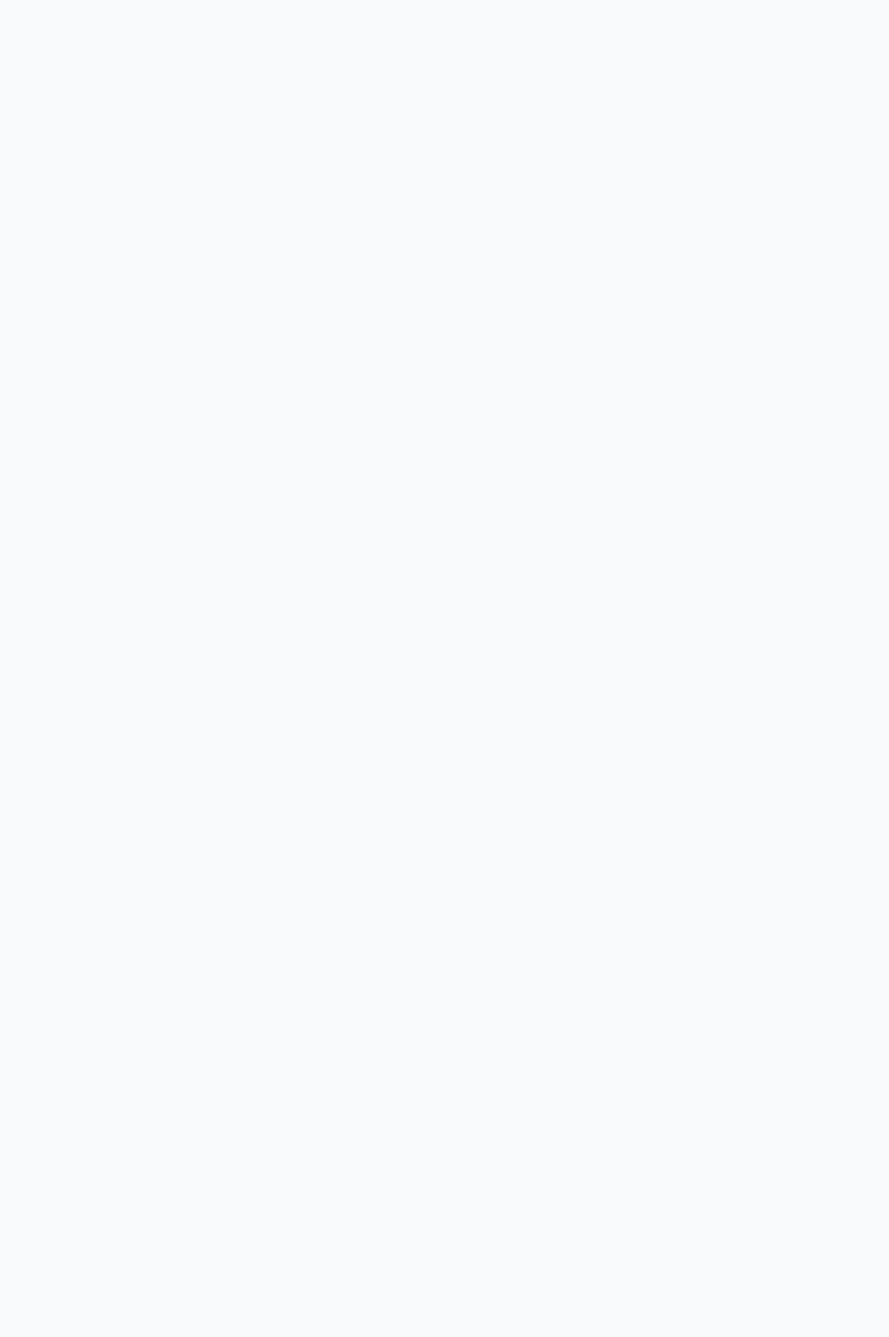
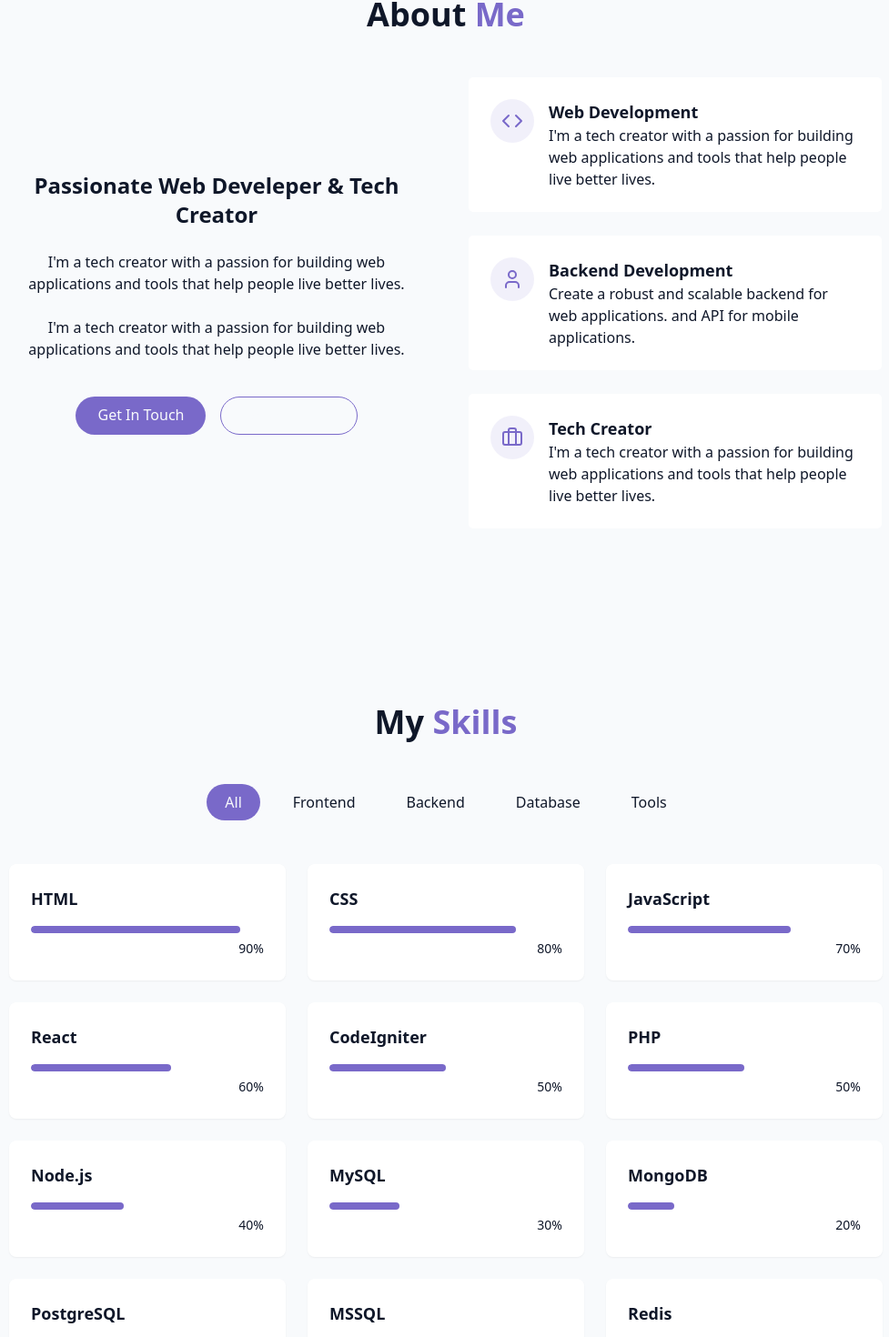
Before and after one commit to Nihafis/portfolio, a React (Vite) app: page / in a window 1280 px wide. Shown: the part 900-2370 px from the top of the page at 91% size, without its empty margins (150-1127 px from the left). Before the commit the page ends 996 px from the top, so only its background shows below. Built offline with nearby package versions, Linux system fonts and the light colour scheme.

Commit message:
finish skill section

```diff
--- a/src/components/AboutSection.jsx
+++ b/src/components/AboutSection.jsx
@@ -1,7 +1,90 @@
+import { Briefcase, Code, User } from "lucide-react";
+
 export const AboutSection = () => {
   return (
-    <section id="about" className="container mx-auto px-4 py-16">
-      <h2 className="text-3xl font-bold text-center mb-8">About Me</h2>
+    <section id="about" className="relative px-4 py-24">
+      <div className="container mx-auto max-w-5xl">
+        <h2 className="text-3xl md:text-4xl font-bold text-center mb-12">
+          About
+          <span className="text-primary"> Me</span>
+        </h2>
+
+        <div className="grid grid-cols-1 md:grid-cols-2 gap-12 items-center">
+          <div className="space-y-6">
+            <h3 className="text-2xl font-semibold">
+              Passionate Web Develeper & Tech Creator
+            </h3>
+            <p className="text-muted-foreground">
+              I'm a tech creator with a passion for building web applications
+              and tools that help people live better lives.
+            </p>
+
+            <p className="text-muted-foreground">
+              I'm a tech creator with a passion for building web applications
+              and tools that help people live better lives.
+            </p>
+            <div className="flex flex-col sm:flex-row gap-4 pt-4 justify-center">
+              <a
+                href="#contact"
+                className="px-6 py-2 rounded-full bg-primary text-primary-foreground font-medium transition-all duration-300 hover:shadow-[0_0_10px_rgba(139, 92, 246, 0.5)] hover:scale-105 active:scale-95"
+              >
+                {""}
+                Get In Touch
+              </a>
+              <a
+                href=""
+                className="px-6 py-2 rounded-full border border-primary hover:bg-primary/70 transition-colors  text-primary-foreground font-mediumduration-300"
+              >
+                Download CV
+              </a>
+            </div>
+          </div>
+          <div className="grid grid-cols-1 gap-6">
+            <div className="gradient-border p-6 card-hover">
+              <div className="flex items-start gap-4">
+                <div className="p-3 rounded-full bg-primary/10">
+                  <Code className="w-6 h-6 text-primary" />
+                </div>
+                <div className="text-left">
+                  <h4 className="text-lg font-semibold">Web Development</h4>
+                  <p className="text-muted-foreground">
+                    I'm a tech creator with a passion for building web
+                    applications and tools that help people live better lives.
+                  </p>
+                </div>
+              </div>
+            </div>
+            <div className="gradient-border p-6 card-hover">
+              <div className="flex items-start gap-4">
+                <div className="p-3 rounded-full bg-primary/10">
+                  <User className="w-6 h-6 text-primary" />
+                </div>
+                <div className="text-left">
+                  <h4 className="text-lg font-semibold">Backend Development</h4>
+                  <p className="text-muted-foreground">
+                    Create a robust and scalable backend for web applications.
+                    and API for mobile applications.
+                  </p>
+                </div>
+              </div>
+            </div>
+            <div className="gradient-border p-6 card-hover">
+              <div className="flex items-start gap-4">
+                <div className="p-3 rounded-full bg-primary/10">
+                  <Briefcase className="w-6 h-6 text-primary" />
+                </div>
+                <div className="text-left">
+                  <h4 className="text-lg font-semibold">Tech Creator</h4>
+                  <p className="text-muted-foreground">
+                    I'm a tech creator with a passion for building web
+                    applications and tools that help people live better lives.
+                  </p>
+                </div>
+              </div>
+            </div>
+          </div>
+        </div>
+      </div>
     </section>
   );
 };
--- /dev/null
+++ b/src/components/ProjectSection.jsx
@@ -0,0 +1,17 @@
+
+const projects = [
+  {
+    title: "Project 1",
+    description: "Description 1",
+    image: "https://via.placeholder.com/150",
+    link: "https://example.com/project1",
+  },
+];
+
+export const ProjectSection = () => {
+  return <section id="projects" className="relative px-4 py-24 bg-secondary/30">
+    <div className="container mx-auto max-w-5xl">
+
+    </div>
+  </section>;
+};
--- /dev/null
+++ b/src/components/SkillsSEction.jsx
@@ -0,0 +1,136 @@
+import { useState } from "react";
+import { cn } from "../lib/utils";
+
+const skills = [
+  {
+    name: "HTML",
+    level: 90,
+    category: "Frontend",
+  },
+  {
+    name: "CSS",
+    level: 80,
+    category: "frontend",
+  },
+  {
+    name: "JavaScript",
+    level: 70,
+    category: "frontend",
+  },
+  {
+    name: "React",
+    level: 60,
+    category: "frontend",
+  },
+  {
+    name: "CodeIgniter",
+    level: 50,
+    category: "frontend",
+  },
+  {
+    name: "PHP",
+    level: 50,
+    category: "backend",
+  },
+  {
+    name: "Node.js",
+    level: 40,
+    category: "backend",
+  },
+  {
+    name: "MySQL",
+    level: 30,
+    category: "database",
+  },
+  {
+    name: "MongoDB",
+    level: 20,
+    category: "database",
+  },
+  {
+    name: "PostgreSQL",
+    level: 10,
+    category: "database",
+  },
+  {
+    name: "MSSQL",
+    level: 10,
+    category: "database",
+  },
+  {
+    name: "Redis",
+    level: 10,
+    category: "database",
+  },
+  {
+    name: "Docker",
+    level: 10,
+    category: "tools",
+  },
+  {
+    name: "Git",
+    level: 10,
+    category: "tools",
+  },
+  {
+    name: "CursorAI",
+    level: 10,
+    category: "tools",
+  },
+];
+
+const categories = ["all", "frontend", "backend", "database", "tools"];
+export const SkillsSection = () => {
+  const [activeCategory, setActiveCategory] = useState("all");
+  const filteredSkills = skills.filter(
+    (skill) => activeCategory === "all" || skill.category === activeCategory
+  );
+  return (
+    <section id="skills" className="relative px-4 py-24 bg-secondary/30">
+      <div className="container mx-auto max-w-5xl">
+        <h2 className="text-3xl md:text-4xl font-bold text-center mb-12">
+          My <span className="text-primary">Skills</span>
+        </h2>
+        <div className="flex flex-wrap gap-4 justify-center mb-12">
+          {categories.map((category, key) => (
+            <button
+              key={key}
+              className={cn(
+                "px-5 py-2 rounded-full transition-colors duration-300 capitalize",
+                activeCategory === category
+                  ? "bg-primary text-primary-foreground"
+                  : "bg-secondary/70 text-muted-foreground hover:bg-secondary"
+              )}
+              onClick={() => setActiveCategory(category)}
+            >
+              {category}
+            </button>
+          ))}
+        </div>
+        <div className="grid grid-cols-1 sm:grid-cols-2  lg:grid-cols-3 gap-6">
+          {filteredSkills.map((skill, key) => (
+            <div
+              key={key}
+              className="bg-card p-6 rounded-lg shadow-xs card-hover"
+            >
+              <div className="text-left mb-4">
+                <h3 className="text-lg font-semibold mb-2">{skill.name}</h3>
+              </div>
+              <div className="w-full bg-secondary/50 rounded-full h-2 overflow-hidden">
+                <div
+                  className="bg-primary h-2 orgin-left animate-[grow_1.5s_ease-in-out] rounded-full"
+                  style={{ width: `${skill.level}%` }}
+                />
+              </div>
+              <div className="text-right mt-1">
+                <span className="text-sm text-muted-foreground">
+                  {skill.level}%
+                </span>
+              </div>
+            </div>
+          ))}
+        </div>
+      </div>
+    </section>
+  );
+};
--- a/src/pages/Home.jsx
+++ b/src/pages/Home.jsx
@@ -1,8 +1,9 @@
 import { AboutSection } from "../components/AboutSection";
 import { HeroSection } from "../components/HeroSection";
 import { Navbar } from "../components/Navbar";
+import { SkillsSection } from "../components/SkillsSEction";
 import { StarBackground } from "../components/StarBackground";
-import { ThemeToggle } from "../components/ThemeToggle";
+import { ProjectSection } from "../components/ProjectSection";
 
 export const Home = () => {
   return (
@@ -16,6 +17,8 @@ export const Home = () => {
     <main>
         <HeroSection/>
         <AboutSection />
+        <SkillsSection />
+        <ProjectSection />
     </main>
       {/* footer */}
     </div>
```
